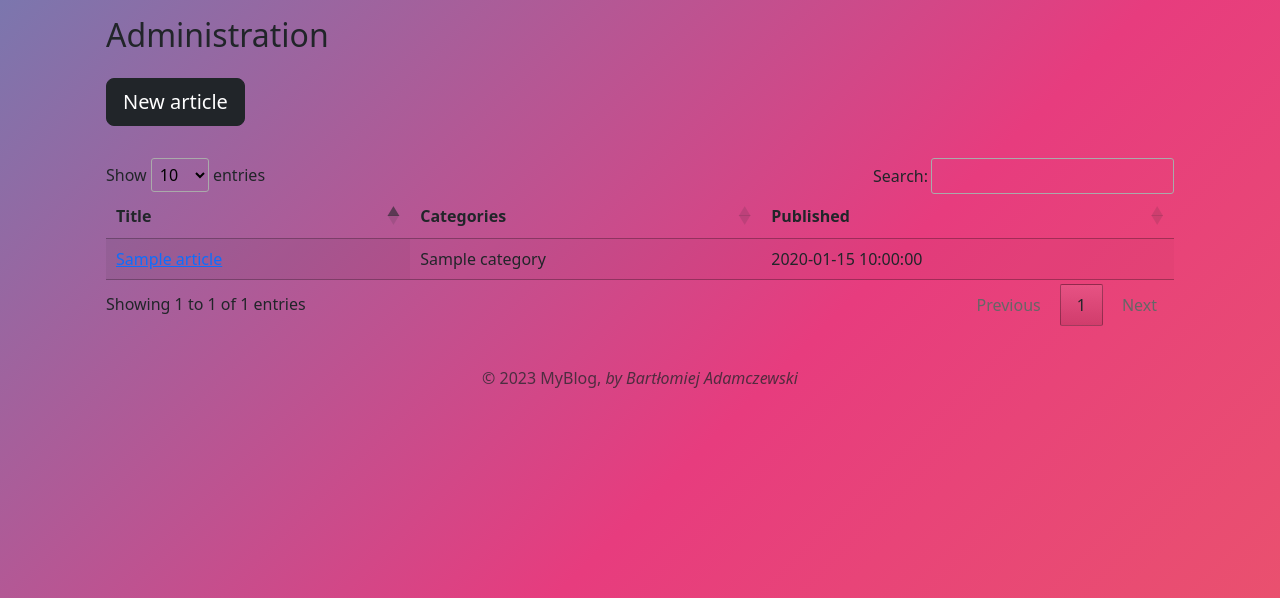
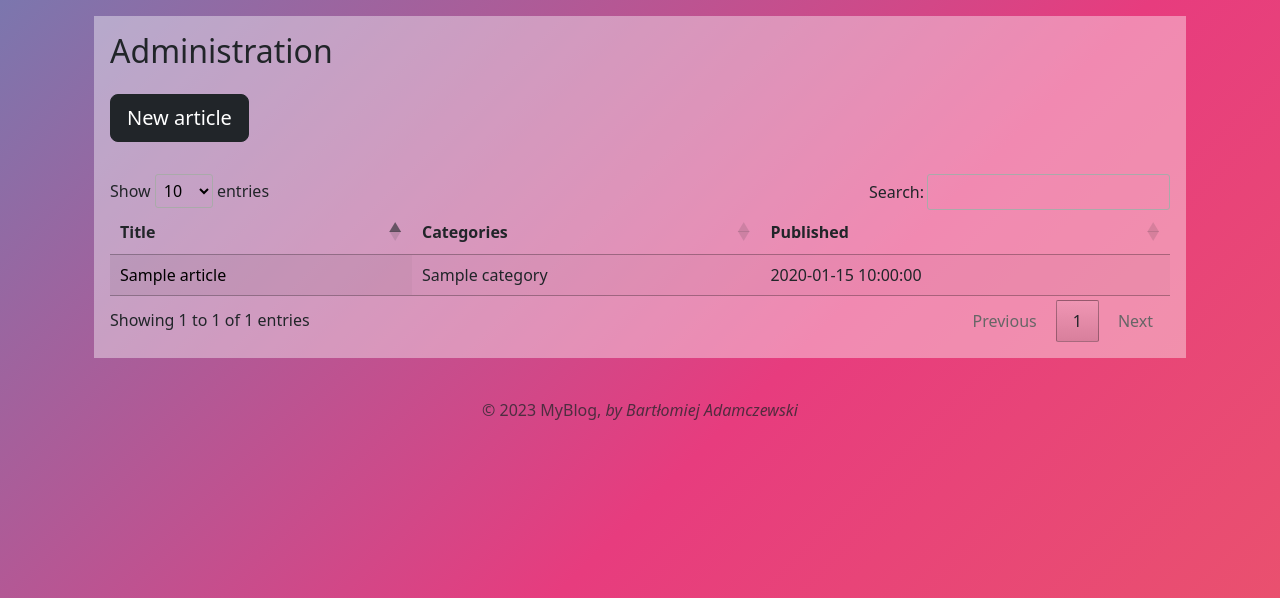
Before and after one commit to BartAdamPOZ/MyBlog, a PHP site: page /admin/index.php in a window 1280 px wide. Shown: the part 104-702 px from the top of the page. Run offline with PHP 8.4, Linux system fonts and the light colour scheme; the visitor is signed in with stand-in values (Sample User, id 1); tables that the repository leaves empty or names only in its code hold one stand-in row (values such as "Sample post"); some libraries are stand-ins or nearby versions.

Commit message:
Changed properties of table at admin's page.

```diff
--- a/admin/index.php
+++ b/admin/index.php
@@ -12,9 +12,7 @@ $articles = Article::getAllArticlesWithoutPagination($conn);
 
 <?php require '../includes/header.php';?>
 
-<div class="container table-responsive">
-
-
+<div id="table-admin" class="container">
 
   <h2>Administration</h2>
 
@@ -27,7 +25,7 @@ $articles = Article::getAllArticlesWithoutPagination($conn);
 
   <?php else:?>
 
-  <table id="articles-table" class="display">
+  <table id="articles-table" class="display hover row-border" >
     <thead>
       <th>Title</th>
       <th>Categories</th>
@@ -39,7 +37,7 @@ $articles = Article::getAllArticlesWithoutPagination($conn);
 
       <tr>
         <td>
-          <a href="article.php?id=<?= $article['id']; ?>"><?= htmlspecialchars($article['title']);?></a>
+          <a id="title-admin-table" href="article.php?id=<?= $article['id']; ?>"><?= htmlspecialchars($article['title']);?></a>
         </td>
         <td>
           <?php if ($article['category_names']) : ?>
--- a/css/styles.css
+++ b/css/styles.css
@@ -1,5 +1,14 @@
 #message {
   height: 10em;
+}
+
+#title-admin-table {
+  color: black;
+  text-decoration: solid;
+}
+
+ul.pagination {
+  margin-top: 15px;
 }
 
 .text-short {
@@ -39,6 +48,11 @@ body {
 .main {
   background: #e73c7e;
   opacity: 100%;
+}
+
+#table-admin {
+  background: rgba(255, 255, 255, 0.397);
+  padding: 1rem 1rem 1rem 1rem;
 }
 
 .navbar-collapse {
--- a/includes/pagination.php
+++ b/includes/pagination.php
@@ -1,7 +1,7 @@
 <?php $base = strtok($_SERVER["REQUEST_URI"], '?'); ?>
 
 <nav>
-  <ul class="pagination">
+  <ul class="pagination justify-content-end">
     <li class="page-item">
       <?php if ($paginator -> previous): ?>
         <a class="page-link" href="<?= $base; ?>?page=<?= $paginator -> previous; ?>">Previous</a>
```
